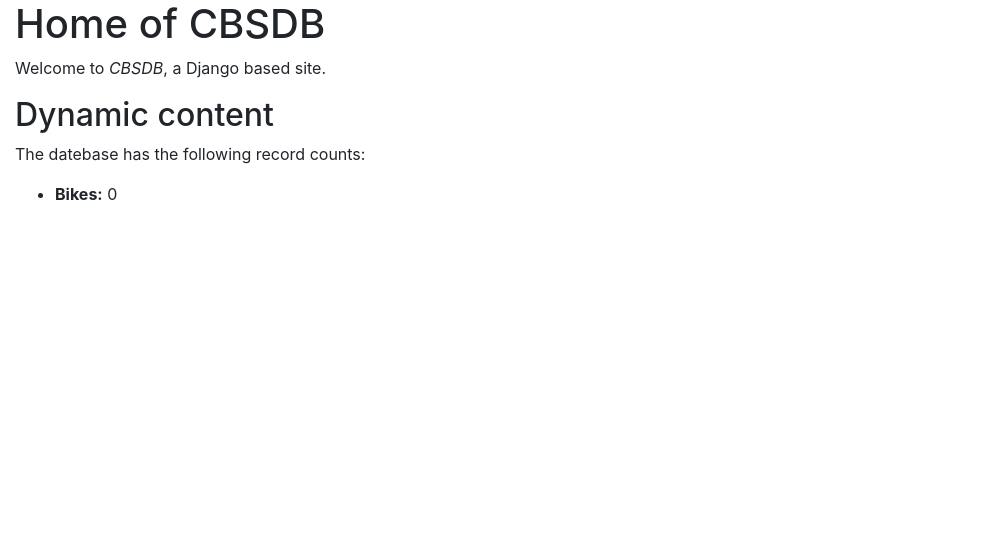
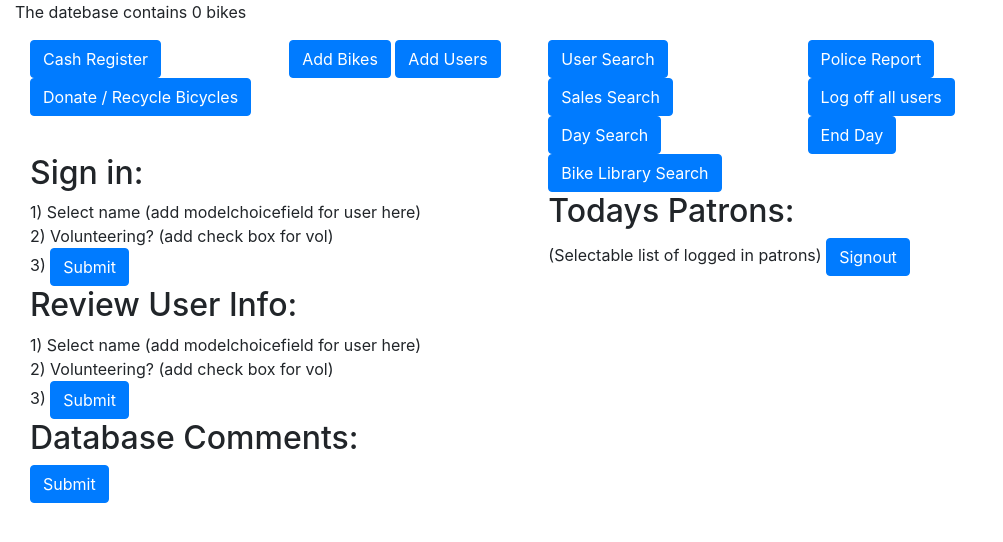
Before and after one commit to Corvallis-Bikes/cbsdb, a Django app: page / in a window 1280 px wide. Shown: the part 56-598 px from the top of the page, without its empty margins (0-1003 px from the left). Run offline with Django 3.2, Linux system fonts and the light colour scheme; data that the repository does not hold is empty; some libraries are stand-ins or nearby versions.

Commit message:
init layout

```diff
--- a/bikes/templates/index.html
+++ b/bikes/templates/index.html
@@ -1,15 +1,100 @@
 {% extends "base_generic.html" %}
 
 {% block content %}
-<h1>Home of CBSDB</h1>
+  <p>The datebase contains  {{ num_bikes }} bikes</p>
 
-  <p>Welcome to <em>CBSDB</em>, a Django based site.</p>
+ <div class="container">
+  <div class="row">
+    <div class="col-sm">
+      <button type="button" action="submit" class="btn btn-primary">
+      Cash Register
+      </button>
+      <button type="button" action="submit" class="btn btn-primary">
+      Donate / Recycle Bicycles
+      </button>
+    </div>
+    <div class="col-sm">
+      <button type="button" action="submit" class="btn btn-primary">
+      Add Bikes
+      </button>
+      <button type="button" action="submit" class="btn btn-primary">
+      Add Users
+      </button>
+    </div>
+    <div class="col-sm">
+      <button type="button" action="submit" class="btn btn-primary">
+      User Search
+      </button>
+      <button type="button" action="submit" class="btn btn-primary">
+      Sales Search
+      </button>
+      <button type="button" action="submit" class="btn btn-primary">
+      Day Search
+      </button>
+    </div>
+    <div class="col-sm">
+      <button type="button" action="submit" class="btn btn-primary">
+      Police Report
+      </button>
+      <button type="button" action="submit" class="btn btn-primary">
+      Log off all users
+      </button>
+      <button type="button" action="submit" class="btn btn-primary">
+      End Day
+      </button>
+    </div>
+  </div>
 
-<h2>Dynamic content</h2>
+  <div class="row">
+    <div class="col-sm">
+      <form action="" method="post">
+        <h2>Sign in:</h2>
+        1) Select name (add modelchoicefield for user here)
+        </br>
+        2) Volunteering? (add check box for vol)
+        </br>
+        3)
+        <button type="button" action="submit" class="btn btn-primary">
+        Submit
+        </button>
+      </form>
 
-  <p>The datebase has the following record counts:</p>
-  <ul>
-    <li><strong>Bikes:</strong> {{ num_bikes }}</li>
-  </ul>
+      <form action="" method="post">
+        <h2>Review User Info:</h2>
+        1) Select name (add modelchoicefield for user here)
+        </br>
+        2) Volunteering? (add check box for vol)
+        </br>
+        3)
+        <button type="button" action="submit" class="btn btn-primary">
+        Submit
+        </button>
+      </form>
+
+      <form action="" method="post">
+        <h2>Database Comments:</h2>
+        <button type="button" action="submit" class="btn btn-primary">
+        Submit
+        </button>
+      </form>
+
+    </div>
+    <div class="col-sm">
+      <button type="button" action="submit" class="btn btn-primary">
+      Bike Library Search
+      </button>
+
+
+      <form action="" method="post">
+        <h2>Todays Patrons:</h2>
+        (Selectable list of logged in patrons)
+        <button type="button" action="submit" class="btn btn-primary">
+        Signout
+        </button>
+      </form>
+
+    </div>
+  </div>
+</div> </ul>
 
 {% endblock %}
```
